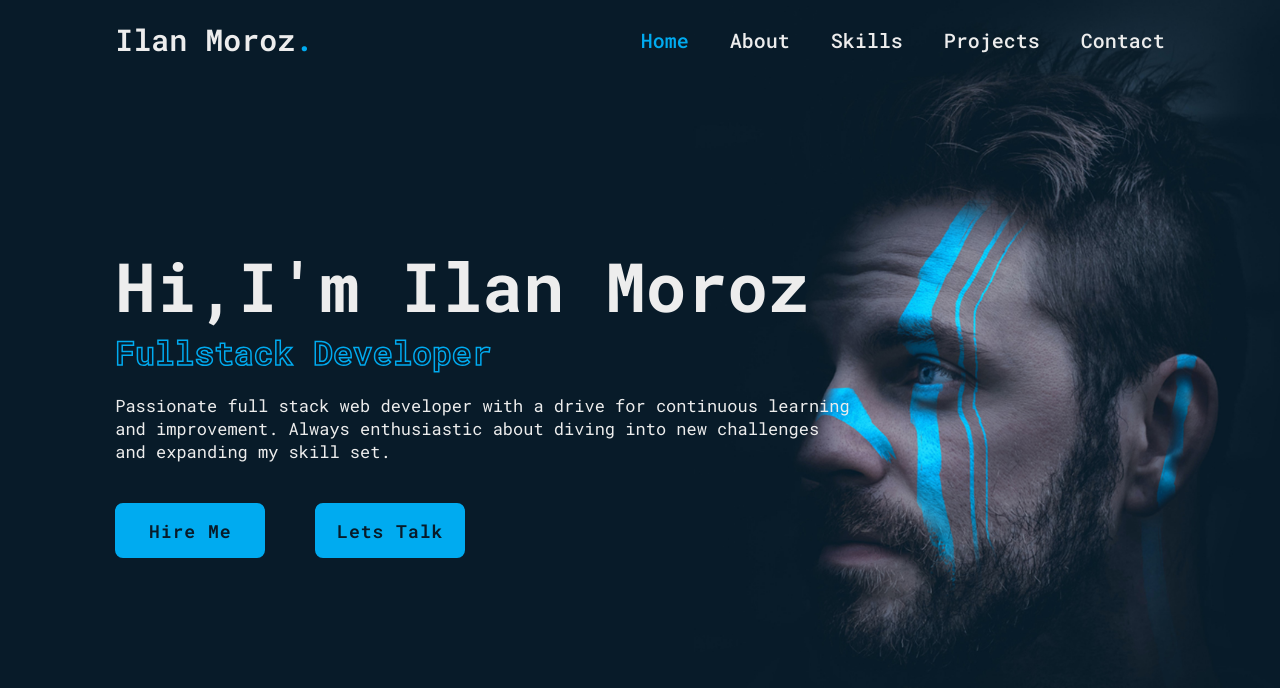
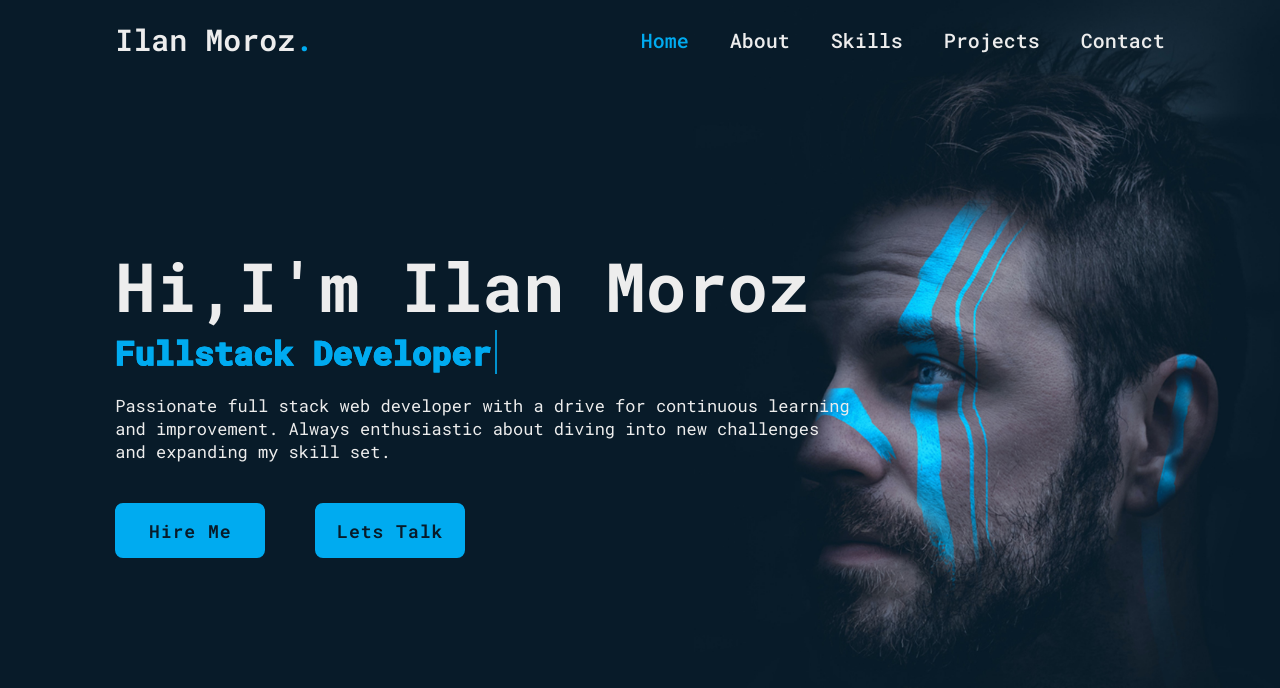
Before and after one commit to ilan-moroz/Portfolio, a website: page portfolio 2/index.html in a window 1280 px wide. Shown: the top 688 px of the page. Drawn offline with nearby package versions, Linux system fonts and the light colour scheme.

Commit message:
heading sub animation

```diff
--- a/portfolio 2/sass/base/_animations.scss
+++ b/portfolio 2/sass/base/_animations.scss
@@ -2,7 +2,7 @@
   0%,
   10%,
   100% {
-    background-position: -33rem 0;
+    background-position: -38rem 0;
   }
 
   65%,
--- a/portfolio 2/sass/base/_typography.scss
+++ b/portfolio 2/sass/base/_typography.scss
@@ -16,6 +16,13 @@ body {
     font-weight: 700;
     color: transparent;
     -webkit-text-stroke: 1.5px $main-color;
+    background-image: linear-gradient($main-color, $main-color);
+    background-repeat: no-repeat;
+    background-clip: text;
+    -webkit-background-clip: text;
+    background-position: -38rem 0;
+    animation: homeBgText 6s linear infinite;
+    animation-delay: 1s;
   }
 }
 
--- a/portfolio 2/sass/pages/_home.scss
+++ b/portfolio 2/sass/pages/_home.scss
@@ -15,6 +15,18 @@
   &__text-animate {
     position: relative;
     width: 38rem;
+
+    &::before {
+      content: "";
+      position: absolute;
+      top: 0;
+      left: 0;
+      width: 0;
+      height: 100%;
+      border-right: 2px solid $main-color;
+      animation: homeCursorText 6s linear infinite;
+      animation-delay: 1s;
+    }
   }
 
   &__text {
```
Also changed, not shown: portfolio 2/css/style.css, 1 other file.
